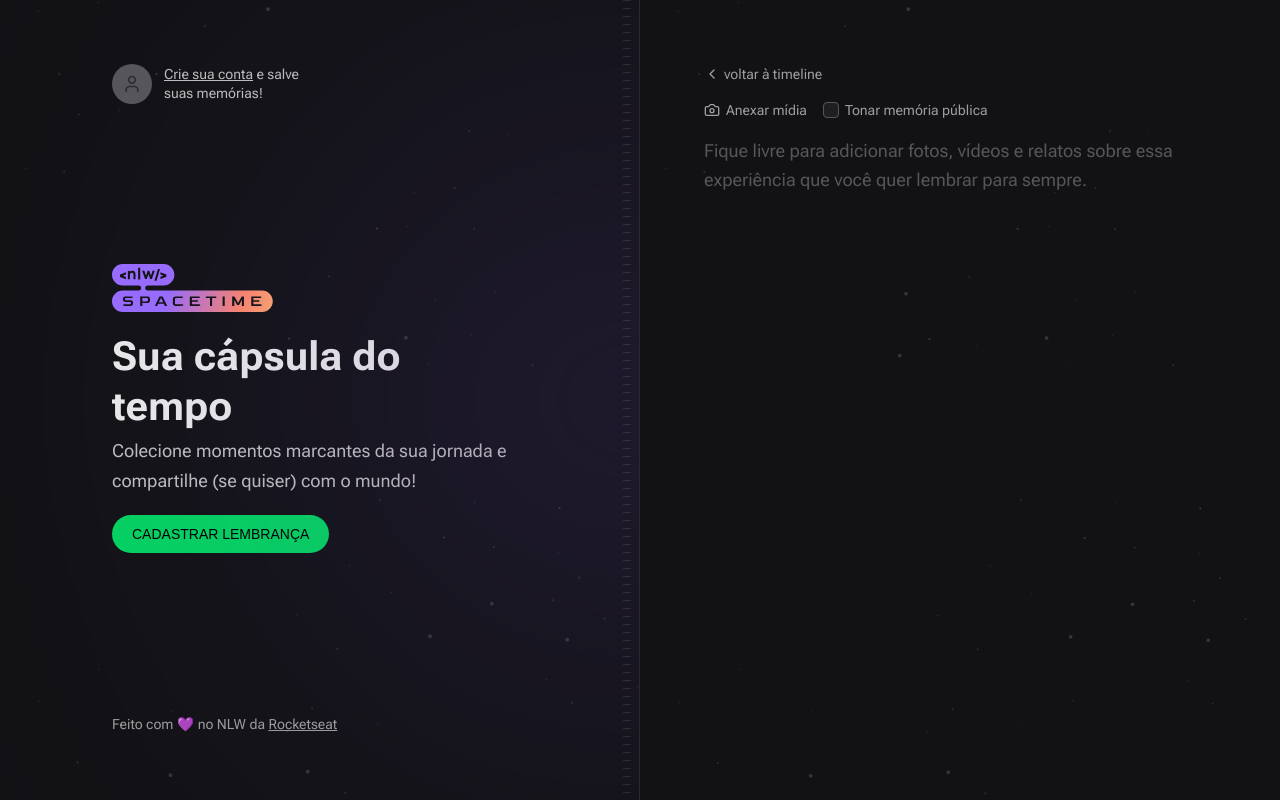
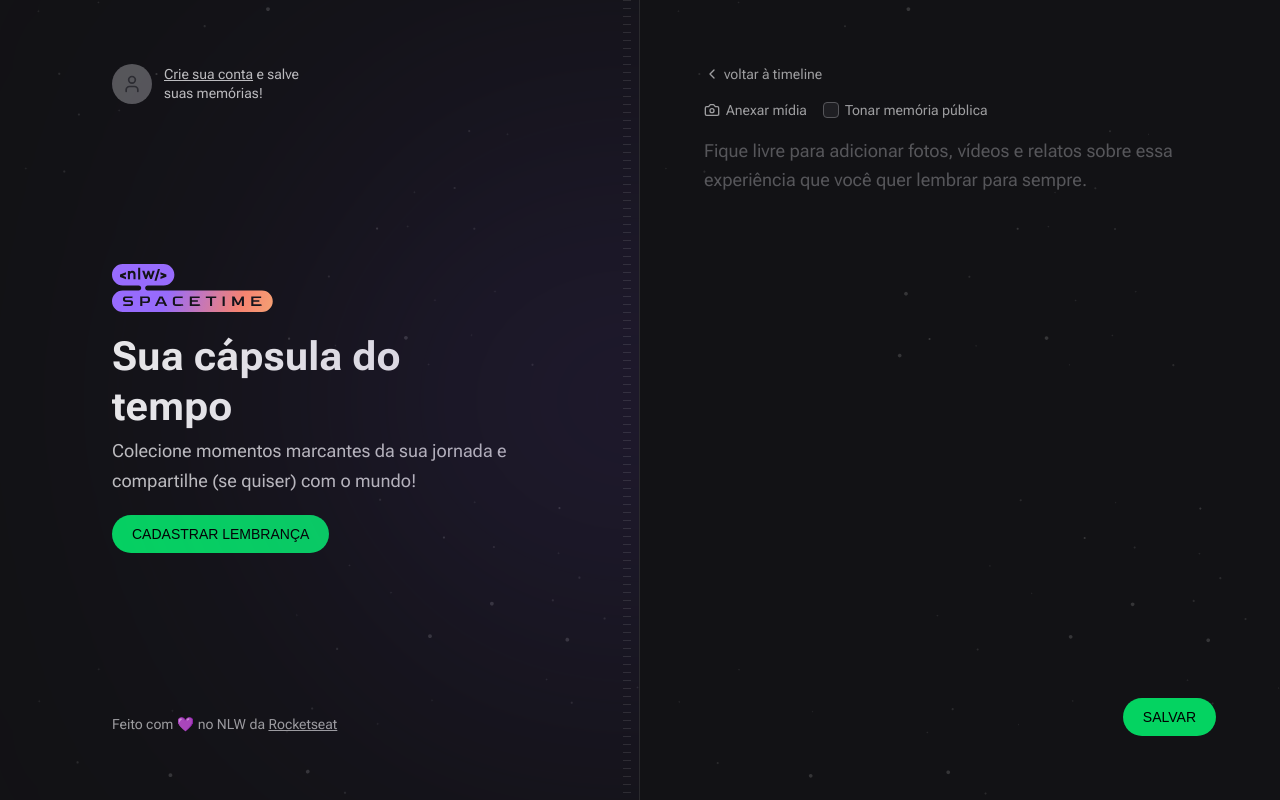
Before and after one commit to Muglly/nlw-spacetime, a Next.js app in the folder web/: page /memories/new in a window 1280 px wide. Built offline with nearby package versions, Linux system fonts and the light colour scheme; no server answers; a web font is replaced by a local one.

Commit message:
Creating new memory in the database

```diff
--- a/web/package.json
+++ b/web/package.json
@@ -16,6 +16,7 @@
     "axios": "^1.4.0",
     "eslint": "8.41.0",
     "eslint-config-next": "13.4.3",
+    "js-cookie": "^3.0.5",
     "jwt-decode": "^3.1.2",
     "lucide-react": "^0.220.0",
     "next": "13.4.3",
@@ -28,6 +29,7 @@
   "devDependencies": {
     "@rocketseat/eslint-config": "^1.2.0",
     "@tailwindcss/forms": "^0.5.3",
+    "@types/js-cookie": "^3.0.3",
     "prettier-plugin-tailwindcss": "^0.3.0"
   }
 }
--- a/web/src/app/memories/new/page.tsx
+++ b/web/src/app/memories/new/page.tsx
@@ -1,5 +1,5 @@
-import { MediaPicker } from '@/components/MediaPicker'
-import { Camera, ChevronLeft } from 'lucide-react'
+import NewMemoryForm from '@/components/NewMemoryForm'
+import { ChevronLeft } from 'lucide-react'
 import Link from 'next/link'
 
 export default function NewMemory() {
@@ -12,41 +12,7 @@
         <ChevronLeft className="h-4 w-4" />
         voltar à timeline
       </Link>
-
-      <form className="flex w-full flex-1 flex-col gap-2">
-        <div className="flex items-center gap-4">
-          <label
-            htmlFor="midia"
-            className="flex cursor-pointer items-center gap-1.5 text-sm text-gray-200 hover:text-gray-100"
-          >
-            <Camera className="h-4 w-4" />
-            Anexar mídia
-          </label>
-
-          <label
-            htmlFor="isPublic"
-            className="flex cursor-pointer items-center gap-1.5 text-sm text-gray-200 hover:text-gray-100"
-          >
-            <input
-              type="checkbox"
-              name="isPublic"
-              id="isPublic"
-              value="true"
-              className="h-4 w-4 cursor-pointer rounded border-gray-400 bg-gray-700 text-purple-500 focus:outline-none focus:ring-0"
-            />
-            Tonar memória pública
-          </label>
-        </div>
-
-        <MediaPicker />
-
-        <textarea
-          name="content"
-          spellCheck={false}
-          className="w-full flex-1 resize-none rounded border-0 bg-transparent p-0 text-lg leading-relaxed text-gray-100 placeholder:text-gray-400 focus:ring-0"
-          placeholder="Fique livre para adicionar fotos, vídeos e relatos sobre essa experiência que você quer lembrar para sempre."
-        />
-      </form>
+      <NewMemoryForm />
     </div>
   )
 }
--- a/web/src/components/MediaPicker.tsx
+++ b/web/src/components/MediaPicker.tsx
@@ -21,6 +21,7 @@
     <>
       <input
         onChange={onFileSelected}
+        name="coverUrl"
         type="file"
         id="midia"
         accept="image/*"
--- /dev/null
+++ b/web/src/components/NewMemoryForm.tsx
@@ -0,0 +1,96 @@
+'use client'
+
+import { FormEvent } from 'react'
+import { MediaPicker } from './MediaPicker'
+import { Camera } from 'lucide-react'
+import Cookie from 'js-cookie'
+import { api } from '@/lib/api'
+import { useRouter } from 'next/navigation'
+
+export default function NewMemoryForm() {
+  const router = useRouter()
+
+  async function handleCreateMemory(event: FormEvent<HTMLFormElement>) {
+    event.preventDefault()
+
+    const formData = new FormData(event.currentTarget)
+
+    const fileToUpload = formData.get('coverUrl')
+
+    let coverUrl = ''
+
+    if (fileToUpload) {
+      const uploadFormData = new FormData()
+      uploadFormData.set('file', fileToUpload)
+
+      const uploadResponse = await api.post('/upload', uploadFormData)
+
+      coverUrl = uploadResponse.data.fileUrl
+    }
+
+    const token = Cookie.get('token')
+
+    await api.post(
+      '/memories',
+      {
+        coverUrl,
+        content: formData.get('content'),
+        isPublic: formData.get('isPublic'),
+      },
+      {
+        headers: {
+          Authorization: `Bearer ${token}`,
+        },
+      },
+    )
+
+    router.push('/')
+  }
+
+  return (
+    <form
+      onSubmit={handleCreateMemory}
+      className="flex w-full flex-1 flex-col gap-2"
+    >
+      <div className="flex items-center gap-4">
+        <label
+          htmlFor="midia"
+          className="flex cursor-pointer items-center gap-1.5 text-sm text-gray-200 hover:text-gray-100"
+        >
+          <Camera className="h-4 w-4" />
+          Anexar mídia
+        </label>
+
+        <label
+          htmlFor="isPublic"
+          className="flex cursor-pointer items-center gap-1.5 text-sm text-gray-200 hover:text-gray-100"
+        >
+          <input
+            type="checkbox"
+            name="isPublic"
+            id="isPublic"
+            value="true"
+            className="h-4 w-4 cursor-pointer rounded border-gray-400 bg-gray-700 text-purple-500 focus:outline-none focus:ring-0"
+          />
+          Tonar memória pública
+        </label>
+      </div>
+
+      <MediaPicker />
+
+      <textarea
+        name="content"
+        spellCheck={false}
+        className="w-full flex-1 resize-none rounded border-0 bg-transparent p-0 text-lg leading-relaxed text-gray-100 placeholder:text-gray-400 focus:ring-0"
+        placeholder="Fique livre para adicionar fotos, vídeos e relatos sobre essa experiência que você quer lembrar para sempre."
+      />
+
+      <button
+        type="submit"
+        className="inline-block self-end rounded-full bg-green-500 px-5 py-3 font-alt text-sm uppercase leading-none text-black transition-colors hover:bg-green-600"
+      >
+        Salvar
+      </button>
+    </form>
+  )
+}
```
Also changed, not shown: 4 other files (tests, documents, lock files or other folders).
